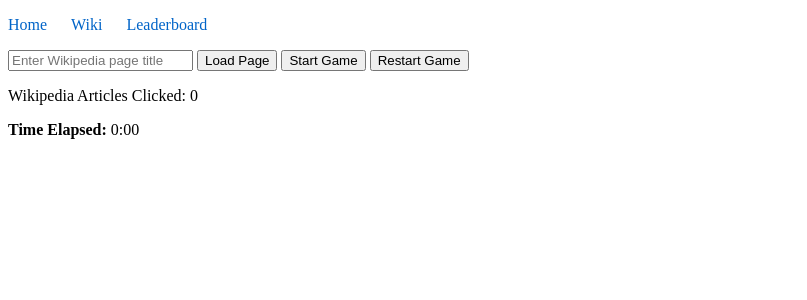
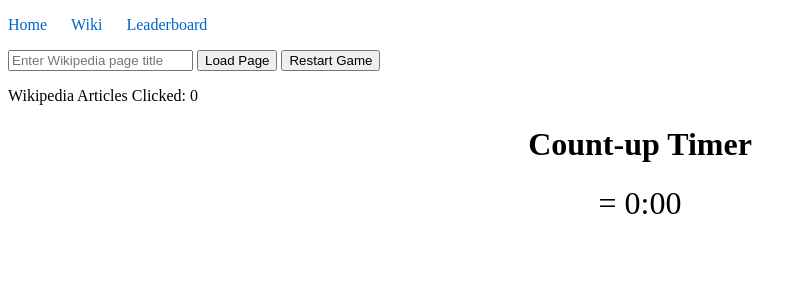
Before and after one commit to jbq2/CS490-wikihunt, a SvelteKit app: page /wiki in a window 1280 px wide. Both pictures are taken after a click on the button "Start Game". Shown: the top 300 px of the page, without its empty margins (0-807 px from the left). Built offline with nearby package versions, Linux system fonts and the light colour scheme; no server answers.

Commit message:
fixed issues that came with merge conflict

```diff
--- a/src/shared-components/Timer.svelte
+++ b/src/shared-components/Timer.svelte
@@ -40,13 +40,13 @@
 </script>
 
 <main>
-    <!-- <h1>Count-up Timer</h1> -->
+    <h1>Count-up Timer</h1>
     <div class="timer">
-        <strong>Time Elapsed: </strong>{minutes}:{seconds < 10 ? `0${seconds}` : seconds}
+=       {minutes}:{seconds < 10 ? `0${seconds}` : seconds}
     </div>
 </main>
 
-<!-- <style>
+<style>
     main {
         text-align: center;
     }
@@ -54,4 +54,4 @@
     .timer {
         font-size: 2em;
     }
-</style> -->
+</style>
--- a/src/shared-components/WikiGame.svelte
+++ b/src/shared-components/WikiGame.svelte
@@ -193,15 +193,6 @@
     #wiki-page-container :global(figcaption) {
         width:20rem
     }
-
-    #game-stats {
-        position: sticky;
-        top: 0;
-        background-color: white;
-        padding: 10px;
-        border-bottom: 2px solid black;
-    }
-
 </style>
 
 
@@ -221,7 +212,6 @@
         {/if}
         <input type="text" bind:value={ currPage } placeholder="Enter Wikipedia page title" />
         <button on:click={ fetchWikiPage }>Load Page</button>
-        <button on:click={ startGame }>Start Game</button>
         <button on:click={ restartGame }>Restart Game</button>
         <div
             id="main-container"
```
